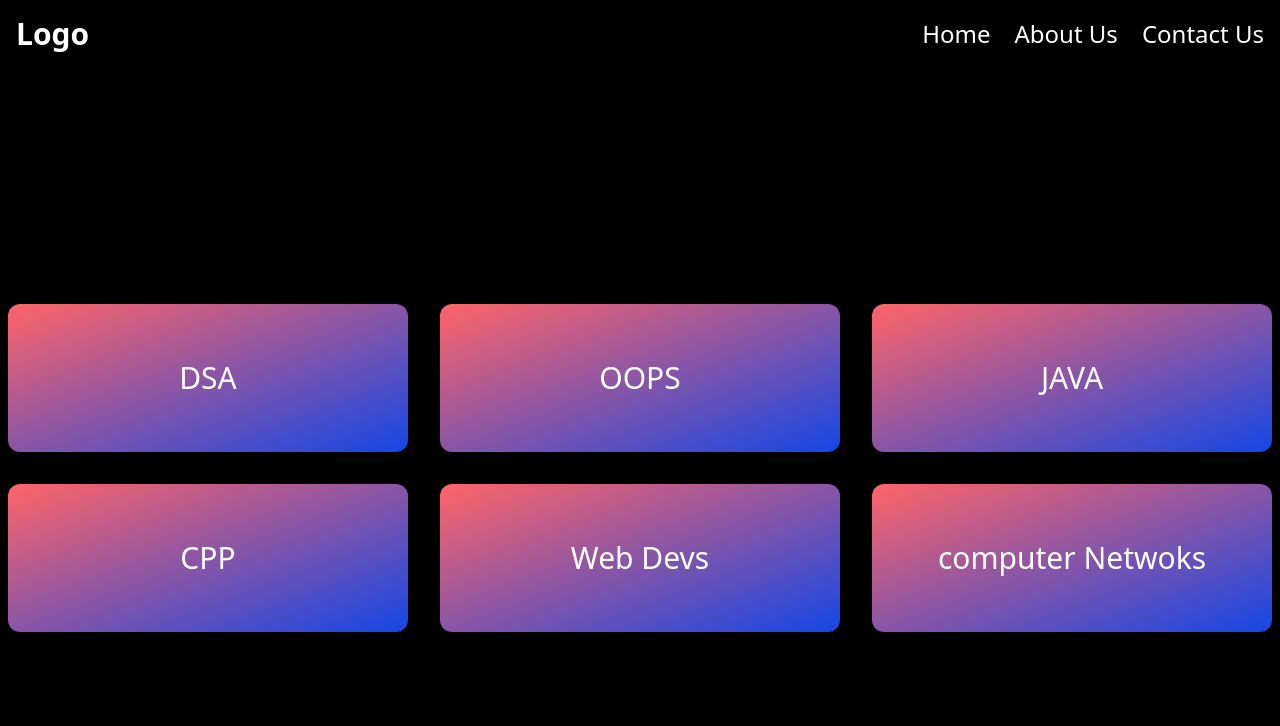
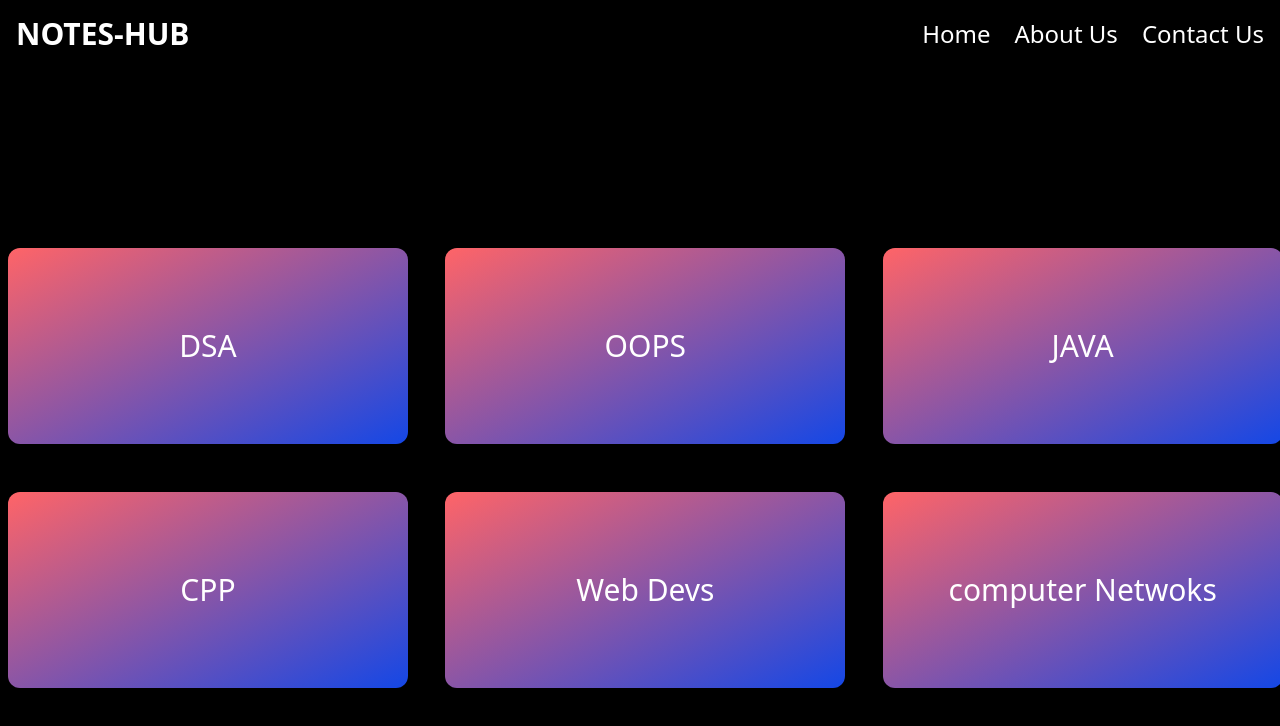
Before and after one commit to gulshank0/notes-hub, a React (Vite) app in the folder frontend/: page /branchIT in a window 1280 px wide. Shown: the top 726 px of the page. Built offline with nearby package versions, Linux system fonts and the light colour scheme.

Commit message:
transition added with optimised

```diff
--- a/frontend/src/components/ui/Card.jsx
+++ b/frontend/src/components/ui/Card.jsx
@@ -1,14 +1,12 @@
 import { Link } from "react-router-dom";
 export function Card(props) {
   return (
-    <div className=" " >
-  <div className="w-[400px] bg-gradient-to-br from bg-red-400 to-blue-700 rounded-xl   text-3xl text-center cursor-pointer py-14  " >
-
-  <Link to="{link}" target="_blank">
-    <h1>{props.title}</h1>
-  </Link>
-  </div>
- </div>
-
+    <div className=" ">
+      <div className="w-[400px] bg-gradient-to-br from bg-red-400 to-blue-700 rounded-xl   text-3xl text-center  py-20 m-2 hover:cursor-pointer hover:bg-transparent cursor-pointer transition delay-150 duration-100 ease-in-out hover:translate-y-1 hover:scale-110">
+        <Link to="{link}" target="_blank">
+          <h1>{props.title}</h1>
+        </Link>
+      </div>
+    </div>
   );
 }
--- a/frontend/src/components/ui/Navbar.jsx
+++ b/frontend/src/components/ui/Navbar.jsx
@@ -4,7 +4,7 @@ export function Navbar() {
   return (
     <nav className="bg-black p-4 sticky  top-0 z-50 ">
       <div className="container mx-auto flex justify-between items-center">
-        <div className="text-white text-3xl font-bold hover:cursor-pointer " onClick={() => window.location.reload()} >Logo</div>
+        <div className="text-white text-3xl font-bold hover:cursor-pointer " onClick={() => window.location.reload()} >NOTES-HUB</div>
         <ul className="flex space-x-6">
           <li>
             <Link href="#" className="text-white text-2xl hover:text-gray-300" to="/" >Home</Link>
```
